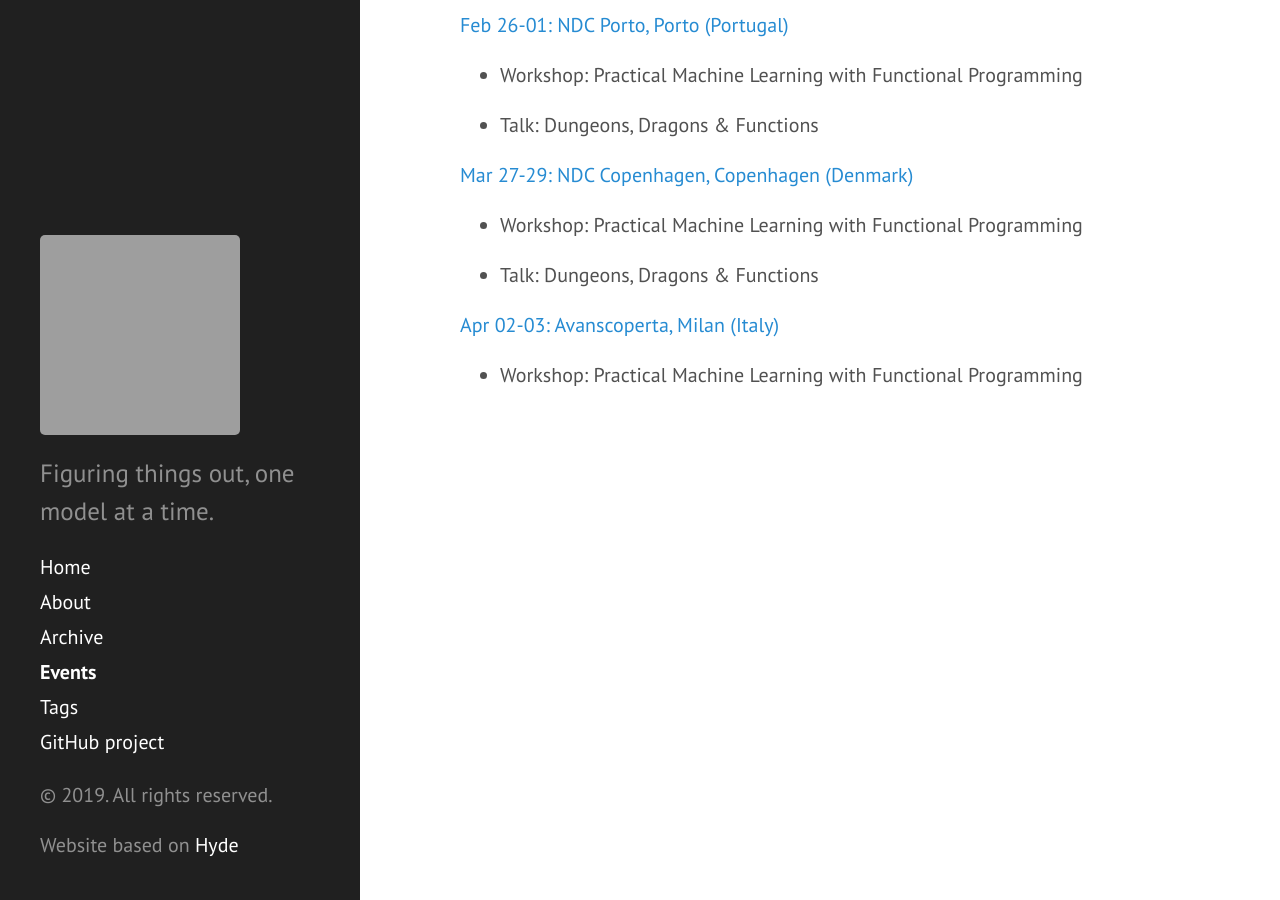
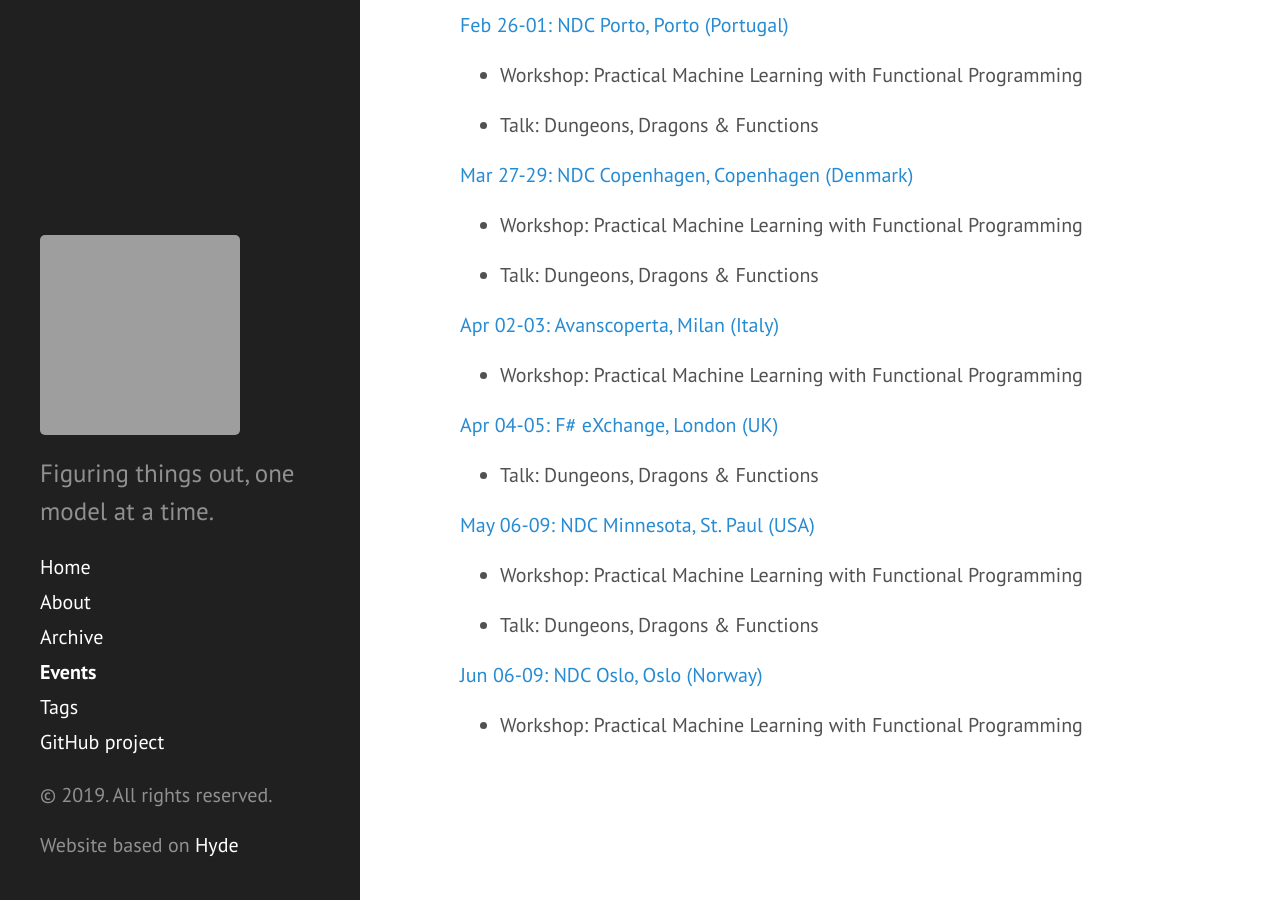
Before and after one commit to mathias-brandewinder/mathias-brandewinder.github.io, a Jekyll site: the page built from events.md, in a window 1280 px wide and 900 px high, scrolled down 525 px. Built offline with Jekyll 4.4.1, drawn with Linux system fonts in a browser that asks for light colours; comment, search, counter and statistics services are not loaded; grey boxes are pictures that could not be loaded.

Commit message:
Add upcoming events 2019

```diff
--- a/_data/events.json
+++ b/_data/events.json
@@ -1,6 +1,51 @@
 {
     "events":
     [
+        {
+            "host":"NDC Oslo",
+            "date":"2019-06-06",
+            "until":"2019-06-09",
+            "city":"Oslo",
+            "country":"Norway",
+            "url":"https://ndcoslo.com/speaker/mathias-brandewinder/",
+            "activities":
+            [
+                {
+                    "description":"Workshop: Practical Machine Learning with Functional Programming"
+                }
+            ]
+        },
+        {
+            "host":"NDC Minnesota",
+            "date":"2019-05-06",
+            "until":"2019-05-09",
+            "city":"St. Paul",
+            "country":"USA",
+            "url":"https://ndcminnesota.com/speaker/mathias-brandewinder/",
+            "activities":
+            [
+                {
+                    "description":"Workshop: Practical Machine Learning with Functional Programming"
+                },
+                {
+                    "description":"Talk: Dungeons, Dragons & Functions"
+                }
+            ]
+        },
+        {
+            "host":"F# eXchange",
+            "date":"2019-04-04",
+            "until":"2019-04-05",
+            "city":"London",
+            "country":"UK",
+            "url":"https://skillsmatter.com/conferences/10869-f-sharp-exchange-2019#program",
+            "activities":
+            [
+                {
+                    "description":"Talk: Dungeons, Dragons & Functions"
+                }
+            ]
+        },
         {
             "host":"Avanscoperta",
             "date":"2019-04-02",
```
